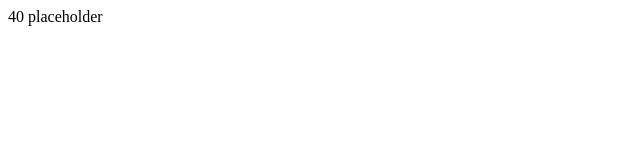
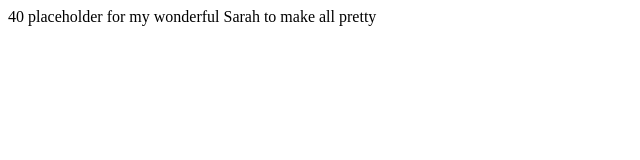
Before and after one commit to xntrik/xntrikwtf, a plain HTML site: page 40/index.html in a window 1280 px wide. Shown: the whole page, without its empty margins (0-640 px from the left). Drawn offline with Linux system fonts and the light colour scheme.

Commit message:
update 40

```diff
--- a/40/index.html
+++ b/40/index.html
@@ -1 +1 @@
-<html><head><title>40</title></head><body>40 placeholder</body></html>
+<html><head><title>40</title></head><body>40 placeholder for my wonderful Sarah to make all pretty</body></html>
```
